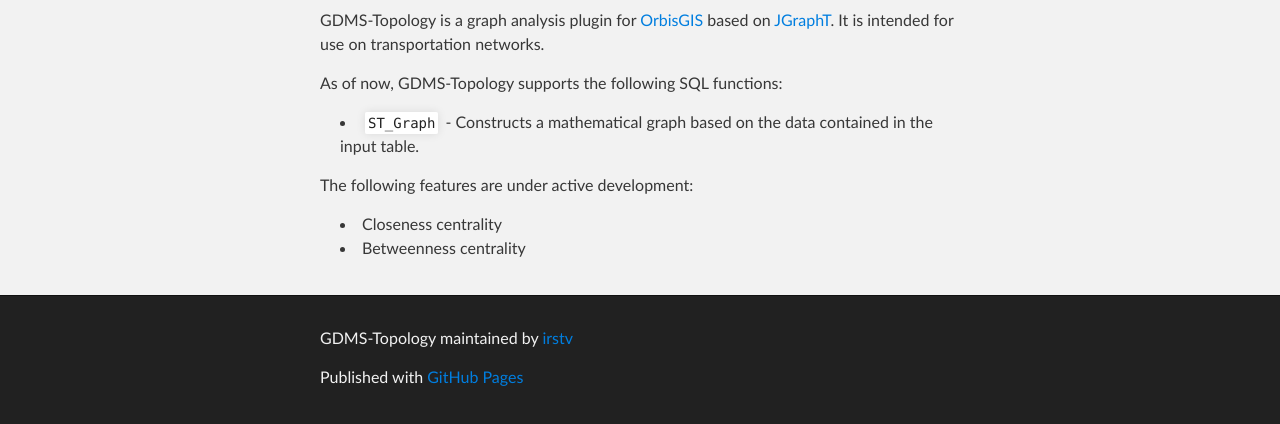
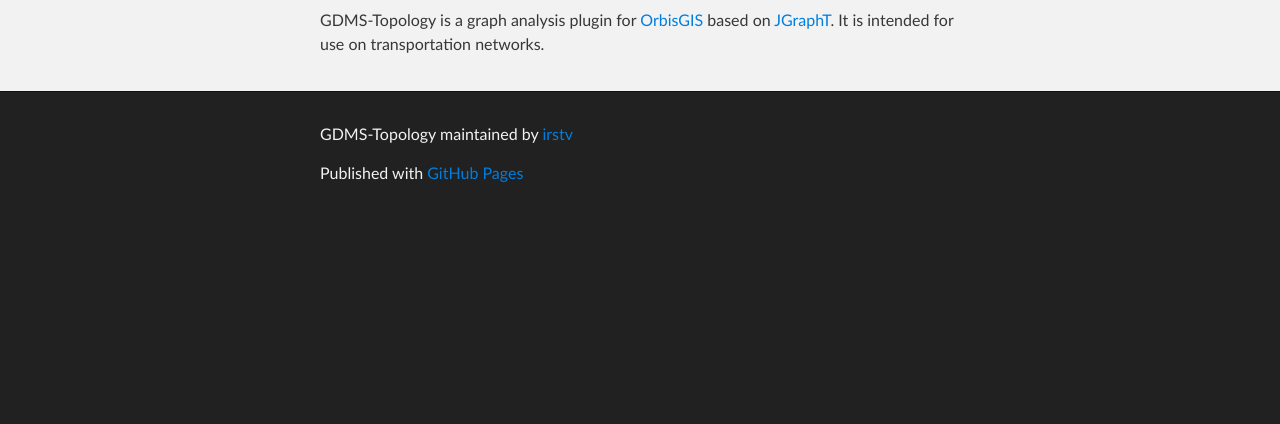
Before and after one commit to orbisgis/gdms-topology, a plain HTML site: page index.html in a window 1280 px wide. Shown: the part 252-676 px from the top of the page. Drawn offline with Linux system fonts and the light colour scheme.

```diff
--- a/index.html
+++ b/index.html
@@ -32,18 +32,6 @@
     <div id="main_content_wrap" class="outer">
       <section id="main_content" class="inner">
         <p>GDMS-Topology is a graph analysis plugin for <a href="https://github.com/irstv/orbisgis">OrbisGIS</a> based on <a href="https://github.com/jgrapht/jgrapht">JGraphT</a>. It is intended for use on transportation networks.</p>
-
-<p>As of now, GDMS-Topology supports the following SQL functions:</p>
-
-<ul>
-<li>
-<a href="https://github.com/agouge/gdms-topology/blob/master/src/main/java/org/gdms/gdmstopology/function/ST_Graph.java"><code>ST_Graph</code></a> - Constructs a mathematical graph based on the data contained in the input table.</li>
-</ul><p>The following features are under active development:</p>
-
-<ul>
-<li>Closeness centrality</li>
-<li>Betweenness centrality</li>
-</ul>
       </section>
     </div>
 
--- a/params.json
+++ b/params.json
@@ -1 +1 @@
-{"name":"GDMS-Topology","google":"","body":"GDMS-Topology is a graph analysis plugin for [OrbisGIS](https://github.com/irstv/orbisgis) based on [JGraphT](https://github.com/jgrapht/jgrapht). It is intended for use on transportation networks.\r\n\r\nAs of now, GDMS-Topology supports the following SQL functions:\r\n* [`ST_Graph`](https://github.com/agouge/gdms-topology/blob/master/src/main/java/org/gdms/gdmstopology/function/ST_Graph.java) - Constructs a mathematical graph based on the data contained in the input table.\r\n\r\nThe following features are under active development:\r\n* Closeness centrality\r\n* Betweenness centrality","tagline":"A graph analysis plugin for OrbisGIS based on JGraphT","note":"Don't delete this file! It's used internally to help with page regeneration."}
+{"tagline":"A graph analysis plugin for OrbisGIS based on JGraphT","body":"GDMS-Topology is a graph analysis plugin for [OrbisGIS](https://github.com/irstv/orbisgis) based on [JGraphT](https://github.com/jgrapht/jgrapht). It is intended for use on transportation networks.","note":"Don't delete this file! It's used internally to help with page regeneration.","name":"GDMS-Topology","google":""}
```
